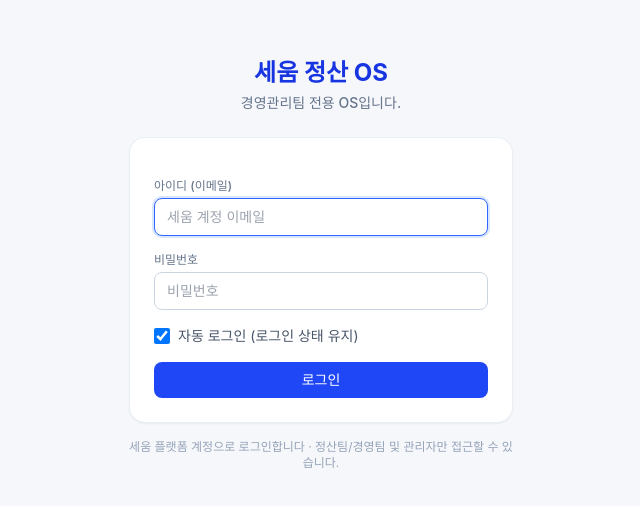
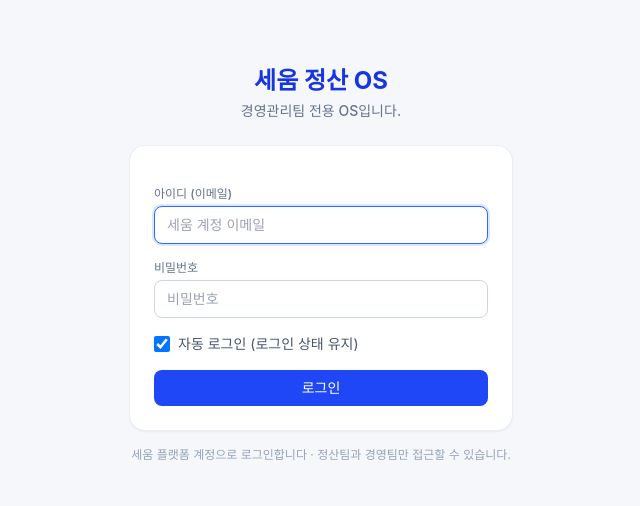
Before and after one commit to actorjoon0001-glitch/bill-os, a Next.js app: page /login in a window 1280 px wide. Shown: the part 168-674 px from the top of the page, without its empty margins (319-959 px from the left). Built offline with nearby package versions, Linux system fonts and the light colour scheme.

Commit message:
chore: 로그인 안내문에서 '관리자' 제거 (정산팀/경영팀만 표기)
Co-Authored-By: Claude Opus 4.8 <noreply@anthropic.com>
Claude-Session: https://claude.ai/code/session_01BtHCTkLEYeJK1LGQgaeYGX

```diff
--- a/app/login/page.tsx
+++ b/app/login/page.tsx
@@ -76,7 +76,7 @@ export default function LoginPage({
           <RememberEmail />
         </div>
         <p className="mt-4 text-center text-xs text-slate-400">
-          세움 플랫폼 계정으로 로그인합니다 · 정산팀/경영팀 및 관리자만 접근할 수 있습니다.
+          세움 플랫폼 계정으로 로그인합니다 · 정산팀과 경영팀만 접근할 수 있습니다.
         </p>
       </div>
     </div>
```
